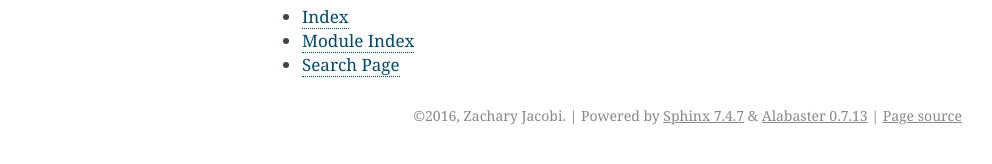
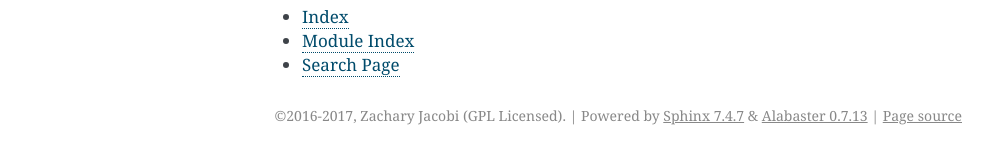
Before and after one commit to zejacobi/DeltaGreen, a Sphinx documentation site: the page built from Docs/index.rst, in a window 1280 px wide. Shown: the part 432-596 px from the top of the page, without its empty margins (148-1140 px from the left). Built offline with Sphinx 7.4.7, drawn with Linux system fonts in a browser that asks for light colours.

Commit message:
Updated copyright declaration in docs

```diff
--- a/Docs/conf.py
+++ b/Docs/conf.py
@@ -52,7 +52,7 @@ master_doc = 'index'
 
 # General information about the project.
 project = 'Delta Green Character Generator'
-copyright = '2016, Zachary Jacobi'
+copyright = '2016-2017, Zachary Jacobi (GPL Licensed)'
 author = 'Zachary Jacobi'
 
 # The version info for the project you're documenting, acts as replacement for
```
